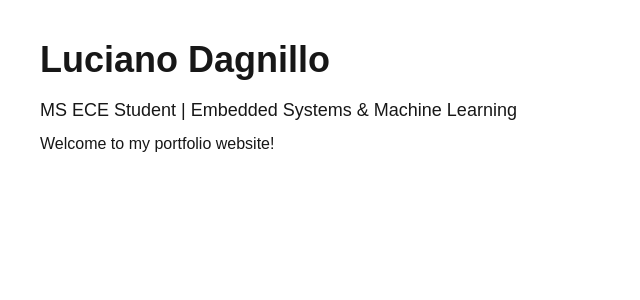
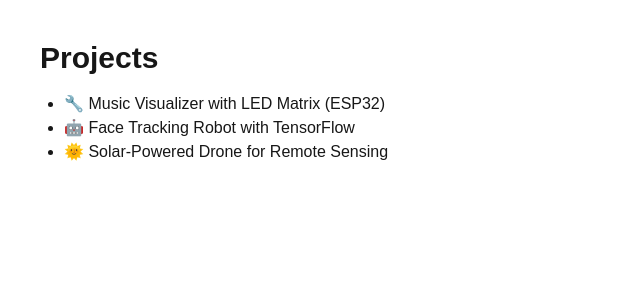
Before and after one commit to Luke-Dagnillo/portfolio-site, a Next.js app: page /projects in a window 1280 px wide. Shown: the top 300 px of the page, without its empty margins (0-640 px from the left). Built offline with nearby package versions, Linux system fonts and the light colour scheme.

Commit message:
added correct projects section

```diff
--- a/src/app/projects/page.tsx
+++ b/src/app/projects/page.tsx
@@ -1,9 +1,12 @@
-export default function Home() {
+export default function Projects() {
   return (
     <main className="p-10">
-      <h1 className="text-4xl font-bold">Luciano Dagnillo</h1>
-      <p className="mt-4 text-lg">MS ECE Student | Embedded Systems & Machine Learning</p>
-      <p className="mt-2">Welcome to my portfolio website!</p>
+      <h1 className="text-3xl font-semibold">Projects</h1>
+      <ul className="mt-4 list-disc ml-6">
+        <li>🔧 Music Visualizer with LED Matrix (ESP32)</li>
+        <li>🤖 Face Tracking Robot with TensorFlow</li>
+        <li>🌞 Solar-Powered Drone for Remote Sensing</li>
+      </ul>
     </main>
   );
 }
```
